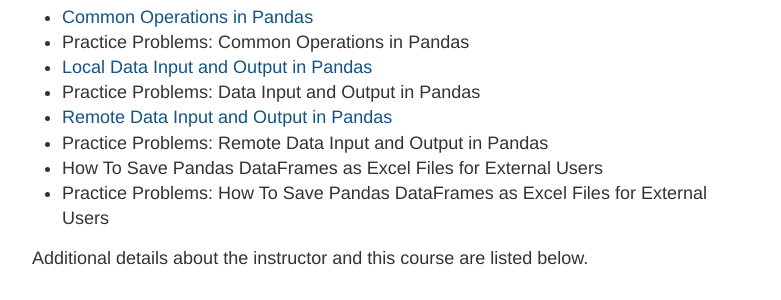
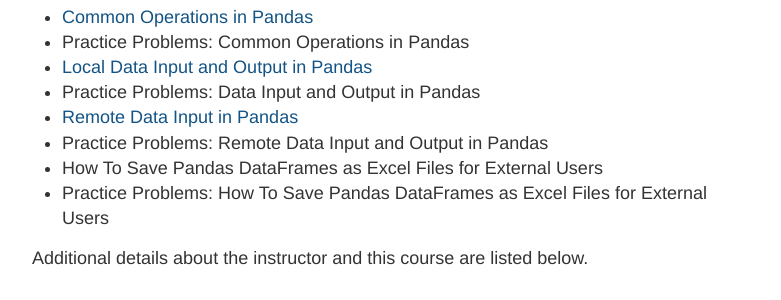
Before and after one commit to rosyberti/website, a Jekyll site: the page built from advanced-python/index.md, in a window 1280 px wide and 900 px high, scrolled down 870 px. Shown: the part 153-453 px from the top of the window, without its empty margins (248-1029 px from the left). Built offline with Jekyll 4.4.1, drawn with Linux system fonts in a browser that asks for light colours.

Commit message:
changed anchor text for /remote-data/

```diff
--- a/advanced-python/index.md
+++ b/advanced-python/index.md
@@ -35,7 +35,7 @@
 * Practice Problems: Common Operations in Pandas
 * [Local Data Input and Output in Pandas]({{ site.baseurl }}/advanced-python/pandas-data-input-output/)
 * Practice Problems: Data Input and Output in Pandas
-* [Remote Data Input and Output in Pandas]({{ site.baseurl }}/advanced-python/remote-data/)
+* [Remote Data Input in Pandas]({{ site.baseurl }}/advanced-python/remote-data/)
 * Practice Problems: Remote Data Input and Output in Pandas
 * How To Save Pandas DataFrames as Excel Files for External Users
 * Practice Problems: How To Save Pandas DataFrames as Excel Files for External Users
```
